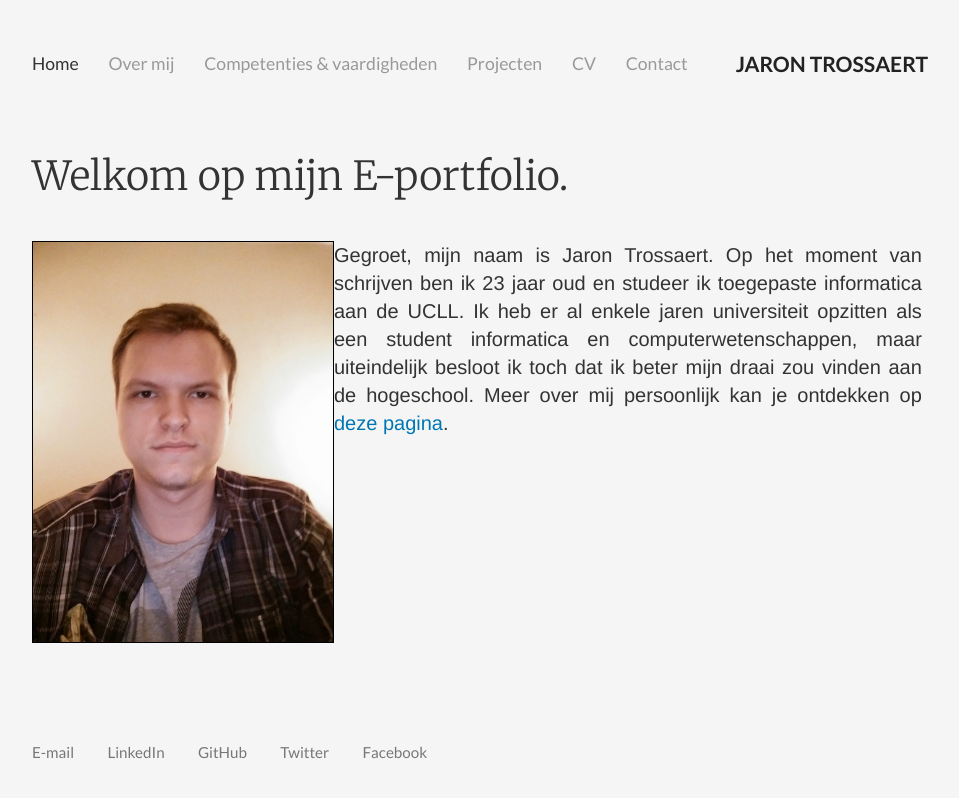
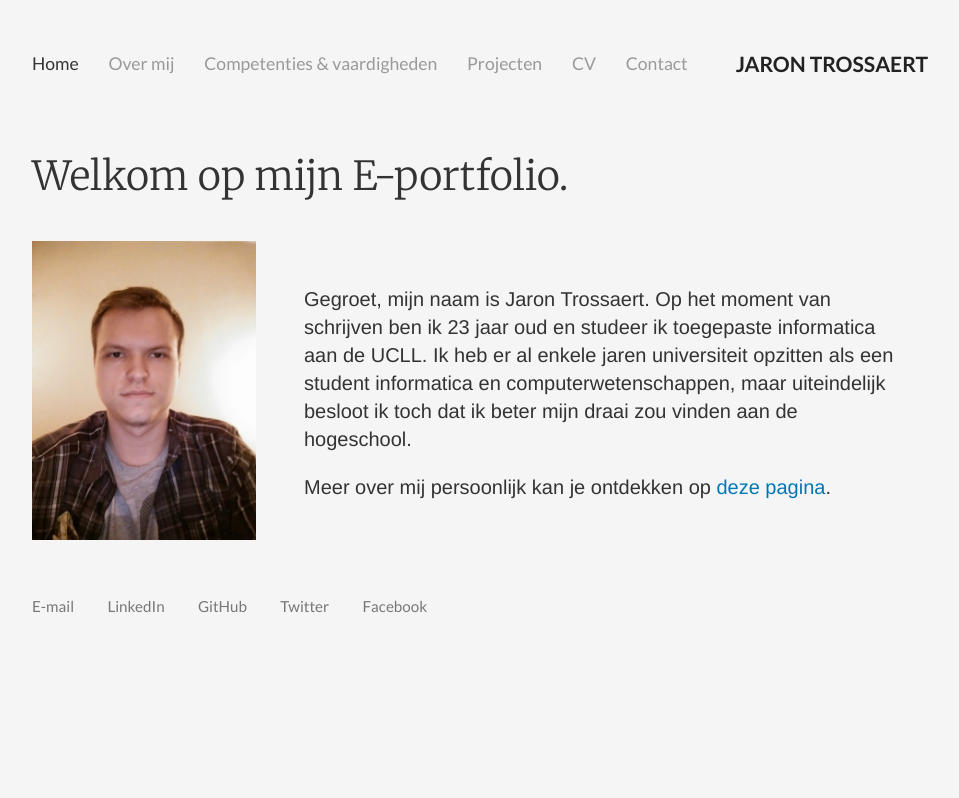
Before and after one commit to Jornax/Jornax.github.io, a Jekyll site: the page built from index.html, in a window 1280 px wide. Shown: the top 798 px of the page, without its empty margins (160-1119 px from the left). Built offline with Jekyll 4.4.1, drawn with Linux system fonts in a browser that asks for light colours.

Commit message:
Update index.html

```diff
--- a/index.html
+++ b/index.html
@@ -2,12 +2,16 @@
 layout: default
 title: E-portfolio van Jaron Trossaert
 ---
- <div class="blurb">
- 	<h1>Welkom op mijn E-portfolio.</h1>
-  <div style="float: left;"><img src="tmpPhoto.jpg" width="300px" border="1px"></div>
-  <p STYLE="text-align: justify;">Gegroet, mijn naam is Jaron Trossaert. Op het moment van schrijven ben ik 23 jaar oud
- 	en studeer ik toegepaste informatica aan de UCLL. Ik heb er al enkele jaren universiteit opzitten als
- 	een student informatica en computerwetenschappen, maar uiteindelijk besloot ik toch dat ik beter mijn draai
- 	zou vinden aan de hogeschool. Meer over mij persoonlijk kan je ontdekken op <a href="/about">deze pagina</a>.
-   <br><br><br><br><br><br><br><br><br><br></p>
- </div><!-- /.blurb -->
+<div class="blurb">
+	<h1>Welkom op mijn E-portfolio.</h1>
+	<div class="content">
+  		<div class="profile"><img src="tmpPhoto.jpg"></div>
+  		<div class="profile-text">
+			<p>Gegroet, mijn naam is Jaron Trossaert. Op het moment van schrijven ben ik 23 jaar oud
+ 			en studeer ik toegepaste informatica aan de UCLL. Ik heb er al enkele jaren universiteit opzitten als
+ 			een student informatica en computerwetenschappen, maar uiteindelijk besloot ik toch dat ik beter mijn draai
+ 			zou vinden aan de hogeschool.</p>
+ 			<p>Meer over mij persoonlijk kan je ontdekken op <a href="/about">deze pagina</a>.</p>
+ 		</div>
+ 	</div>
+ </div>
```
